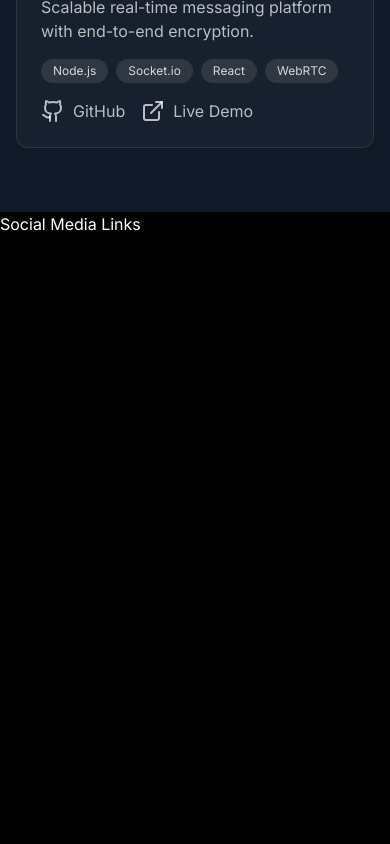
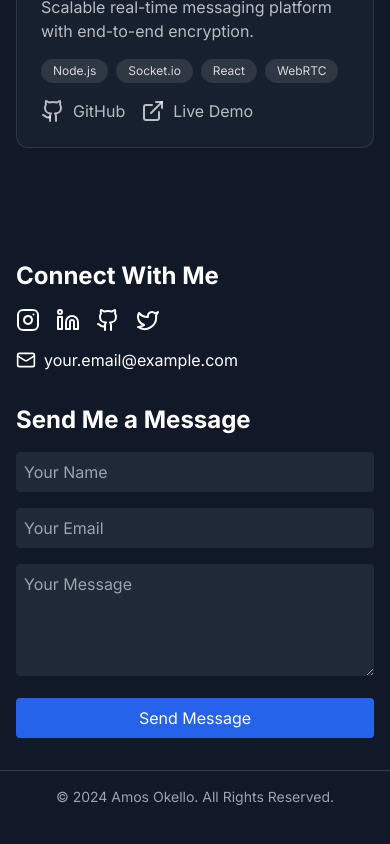
Before and after one commit to Mohraf/portfolioWebsite, a Next.js app: page / in a window 390 px wide. Shown: the part 5888-6732 px from the top of the page. Before the commit the page ends 6144 px from the top, so only its background shows below. Built offline with nearby package versions, Linux system fonts and the light colour scheme.

Commit message:
(feat/footer): add contact layout

```diff
--- a/app/page.tsx
+++ b/app/page.tsx
@@ -6,6 +6,14 @@ import Navbar from "@/components/Navbar/Navbar";
 import WorkProjects from "@/components/Work/Work";
 
 export default function Home() {
+  const socialLinks = {
+    instagram: 'https://instagram.com/f1sher.man',
+    linkedin: 'https://linkedin.com/in/amos-ng-uono-179aa8169/',
+    github: 'https://github.com/mohraf',
+    twitter: 'https://twitter.com/f1sher_man',
+    email: 'your.email@example.com'
+  };
+
   return (
     <>
       <Navbar />
@@ -13,7 +21,7 @@ export default function Home() {
       <AboutMe />
       <ExperiencesComponent />
       <WorkProjects />
-      <Footer />
+      <Footer socialLinks={socialLinks} />
     </>
   );
 }
--- a/components/Footer/Footer.tsx
+++ b/components/Footer/Footer.tsx
@@ -1,16 +1,156 @@
-import React from 'react'
+"use client"
+import React, { useState } from 'react';
+import { Mail, MailIcon, InstagramIcon, LinkedinIcon, GithubIcon, TwitterIcon } from 'lucide-react';
 
-const Footer = () => {
-  return (
-    <footer className='bg-black text-white'>
-        <div className='flex md:flex-row flex-col gap-5'>
-            <div className='flex flex-col'>
-                <h4>Social Media Links</h4>
-            </div>
-            <div></div>
-        </div>
-    </footer>
-  )
+interface FooterProps {
+  socialLinks: {
+    instagram?: string;
+    linkedin?: string;
+    github?: string;
+    twitter?: string;
+    email: string;
+  };
 }
 
-export default Footer
+const Footer: React.FC<FooterProps> = ({ socialLinks }) => {
+  const [formData, setFormData] = useState({
+    name: '',
+    email: '',
+    message: ''
+  });
+
+  const handleInputChange = (e: React.ChangeEvent<HTMLInputElement | HTMLTextAreaElement>) => {
+    const { name, value } = e.target;
+    setFormData(prev => ({
+      ...prev,
+      [name]: value
+    }));
+  };
+
+  const handleSubmit = async (e: React.FormEvent) => {
+    e.preventDefault();
+    // TODO: Implement actual email sending logic
+    // This could be via an API route, email service, etc.
+    console.log('Submitted form data:', formData);
+
+    // Reset form after submission
+    setFormData({
+      name: '',
+      email: '',
+      message: ''
+    });
+  };
+
+  return (
+    <footer className="bg-gray-900 text-white py-12">
+      <div className="container mx-auto px-4 grid md:grid-cols-2 gap-8">
+        {/* Social Media Links */}
+        <div>
+          <h3 className="text-2xl font-bold mb-4">Connect With Me</h3>
+          <div className="flex space-x-4">
+            {socialLinks.instagram && (
+              <a
+                href={socialLinks.instagram}
+                target="_blank"
+                rel="noopener noreferrer"
+                className="hover:text-pink-500 transition-colors"
+              >
+                <InstagramIcon size={24} />
+              </a>
+            )}
+            {socialLinks.linkedin && (
+              <a
+                href={socialLinks.linkedin}
+                target="_blank"
+                rel="noopener noreferrer"
+                className="hover:text-blue-600 transition-colors"
+              >
+                <LinkedinIcon size={24} />
+              </a>
+            )}
+            {socialLinks.github && (
+              <a
+                href={socialLinks.github}
+                target="_blank"
+                rel="noopener noreferrer"
+                className="hover:text-gray-400 transition-colors"
+              >
+                <GithubIcon size={24} />
+              </a>
+            )}
+            {socialLinks.twitter && (
+              <a
+                href={socialLinks.twitter}
+                target="_blank"
+                rel="noopener noreferrer"
+                className="hover:text-blue-400 transition-colors"
+              >
+                <TwitterIcon size={24} />
+              </a>
+            )}
+          </div>
+
+          {/* Email Display */}
+          <div className="mt-4 flex items-center">
+            <Mail className="mr-2" size={20} />
+            <a
+              href={`mailto:${socialLinks.email}`}
+              className="hover:underline"
+            >
+              {socialLinks.email}
+            </a>
+          </div>
+        </div>
+
+        {/* Contact Form */}
+        <div>
+          <h3 className="text-2xl font-bold mb-4">Send Me a Message</h3>
+          <form onSubmit={handleSubmit} className="space-y-4">
+            <input
+              type="text"
+              name="name"
+              placeholder="Your Name"
+              value={formData.name}
+              onChange={handleInputChange}
+              required
+              className="w-full p-2 bg-gray-800 text-white rounded"
+            />
+            <input
+              type="email"
+              name="email"
+              placeholder="Your Email"
+              value={formData.email}
+              onChange={handleInputChange}
+              required
+              className="w-full p-2 bg-gray-800 text-white rounded"
+            />
+            <textarea
+              name="message"
+              placeholder="Your Message"
+              value={formData.message}
+              onChange={handleInputChange}
+              required
+              rows={4}
+              className="w-full p-2 bg-gray-800 text-white rounded"
+            />
+            <button
+              type="submit"
+              className="w-full bg-blue-600 hover:bg-blue-700 text-white py-2 rounded transition-colors"
+            >
+              Send Message
+            </button>
+          </form>
+        </div>
+      </div>
+
+      {/* Copyright */}
+      <div className="text-center mt-8 border-t border-gray-700 pt-4">
+        <p className="text-sm text-gray-400">
+          © {new Date().getFullYear()} Amos Okello. All Rights Reserved.
+        </p>
+      </div>
+    </footer>
+  );
+};
+
+export default Footer;
```
